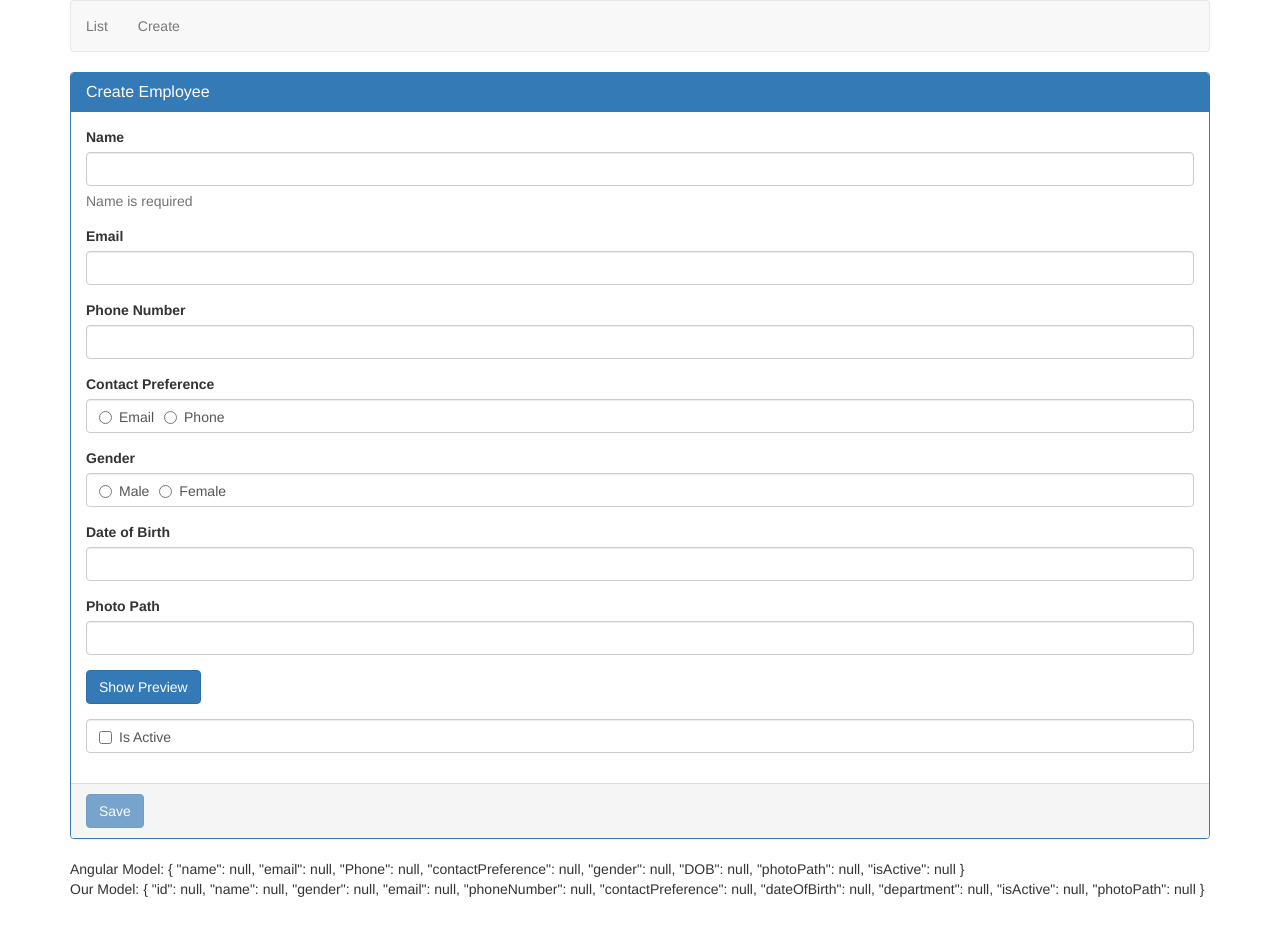
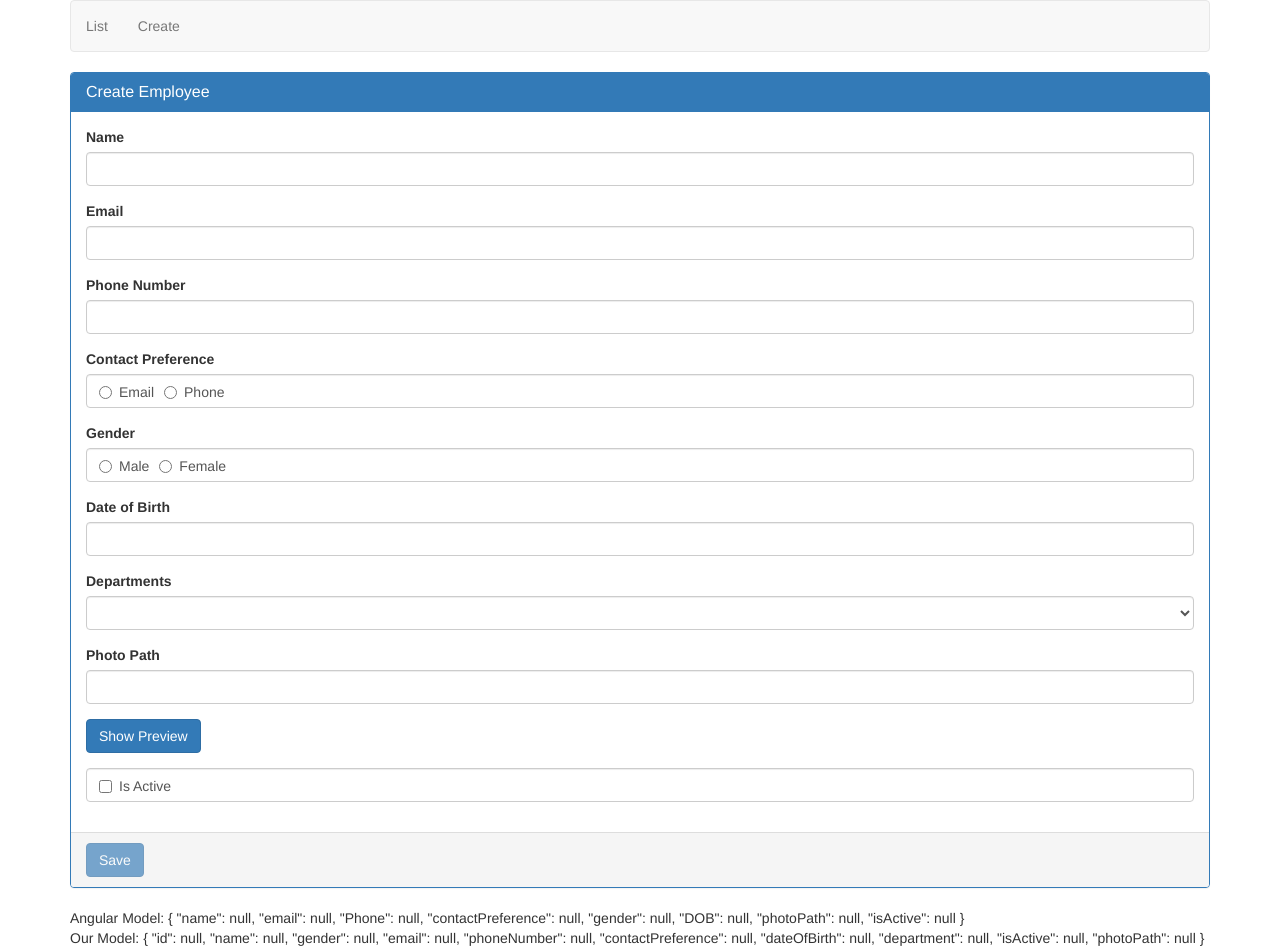
Before and after one commit to Bimzee/AngularCRUD, an Angular app: page /create in a window 1280 px wide. Before the commit the page ends 899 px from the top, so only its background shows below. Built offline with nearby package versions, Linux system fonts and the light colour scheme.

Commit message:
Implemented email validators using email directive

```diff
--- a/src/app/employees/create-employee.component.html
+++ b/src/app/employees/create-employee.component.html
@@ -8,15 +8,19 @@
             <div class="form-group" [class.has-error]="name.invalid && name.touched" [class.has-success]="name.valid">
                 <label for="name" class="control-label">Name</label>
                 <input id="name" name="name" [(ngModel)]="employee.name" required #name="ngModel" type="text" class="form-control">
-                <span class="help-block" *ngIf="name.invalid">Name is required</span>
+                <span class="help-block" *ngIf="name.invalid && name.touched">Name is required</span>
             </div>
-            <div class="form-group">
-                <label for="email">Email</label>
-                <input id="email" name="email" [(ngModel)]="employee.email" type="text" #emailControl="ngModel" class="form-control">
+            <div class="form-group" [class.has-error]="email.invalid && email.touched" [class.has-sucess]="email.valid">
+                <label for="email" class="control-label">Email</label>
+                <input id="email" name="email" required email
+                 pattern="^[a-zA-Z0-9_.+-]+@[a-zA-Z0-9]+\.[a-zA-Z0-9-.]+$" [(ngModel)]="employee.email" type="text" #email="ngModel" class="form-control">
+                <span class="help-block" *ngIf="email.errors?.required && email.touched">Email is required</span>
+                <span class="help-block" *ngIf="email.errors?.email && email.touched">Email is invalid</span>
+
             </div>
             <div class="form-group">
                 <label for="Phone">Phone Number</label>
-                <input id="phone" name="Phone" [(ngModel)]="employee.phoneNumber" type="text" class="form-control">
+                <input id="phone" name="Phone"  [(ngModel)]="employee.phoneNumber" type="text" class="form-control">
             </div>
             <div class="form-group">
                     <label>Contact Preference</label>
@@ -52,6 +56,18 @@
                 <!-- use bsDaterangePicker for date range instead of bsDatepicker -->
             </div>
             <div class="form-group">
+                <label for="department">Departments
+                </label>
+
+                    <select id="department" name="department" [(ngModel)]="department" class="form-control">
+                            <option value=0 selected="selected">Select Dept
+                                </option>
+                        <option *ngFor="let dept of departments; index as i" [value]="dept.id" [selected]="dept  === 1">{{dept.name}}</option>
+
+
+                    </select>
+            </div>
+            <div class="form-group">
                 <label for="photoPath">Photo Path</label>
                 <input id="photoPath" name="photoPath" [(ngModel)]="employee.photoPath"
                         type="text" class="form-control">
```
Also changed, not shown: src/app/Shared/select-required-validator.directive.ts (added, +13 -0 lines), src/app/employees/create-employee.component.ts (+23 -23 lines).
